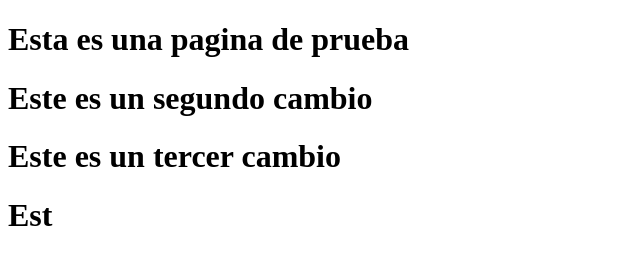
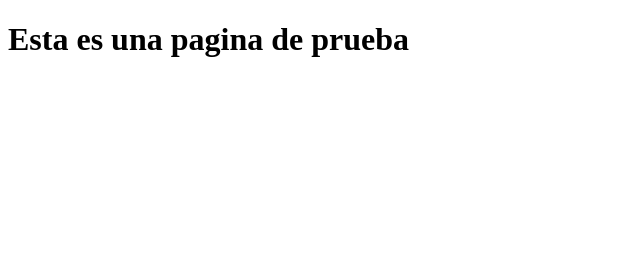
Before and after one commit to Carloshm31/primerrepositorio, a plain HTML site: page index3.html in a window 1280 px wide. Shown: the whole page, without its empty margins (0-640 px from the left). Drawn offline with Linux system fonts and the light colour scheme.

Commit message:
segundo comit!!!!!!

```diff
--- a/index3.html
+++ b/index3.html
@@ -5,9 +5,6 @@
         <body>
 
                 <h1>Esta es una pagina de prueba</h1>
-                <h1>Este es un segundo cambio</h1>
-		<h1>Este es un tercer cambio</h1>
-                <h1>Est</h1>
 
 	<body>
 
```
